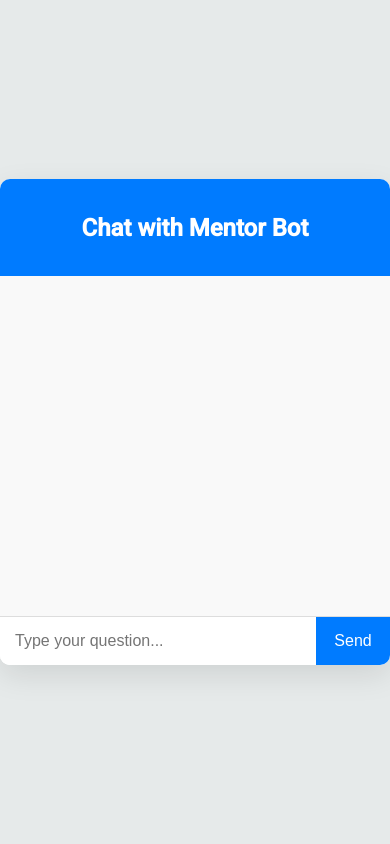
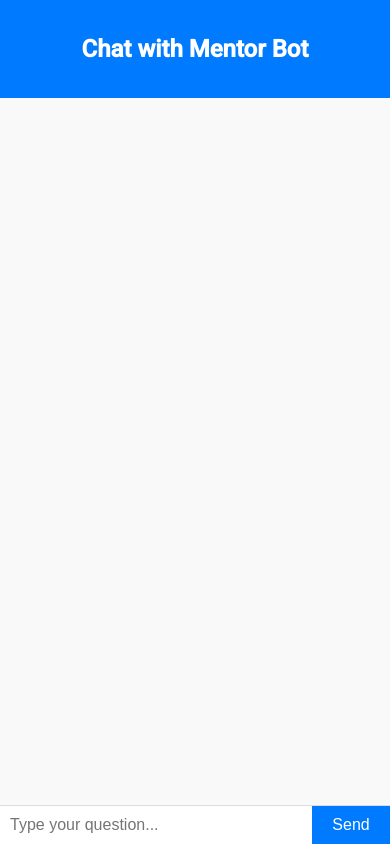
Before and after one commit to itzharshit/flaskboy, a Flask app: page / in a window 390 px wide. Run offline with Flask 3, Linux system fonts and the light colour scheme.

Commit message:
Update styles.css

```diff
--- a/static/styles.css
+++ b/static/styles.css
@@ -10,14 +10,15 @@ body {
 }
 
 .chat-container {
-    width: 400px;
-    max-width: 100%;
+    display: flex;
+    flex-direction: column;
+    height: 100%;
+    width: 100%;
+    max-width: 600px;
     background: white;
     box-shadow: 0 10px 30px rgba(0, 0, 0, 0.1);
     border-radius: 10px;
     overflow: hidden;
-    display: flex;
-    flex-direction: column;
 }
 
 .chat-header {
@@ -26,11 +27,12 @@ body {
     padding: 15px;
     text-align: center;
     font-weight: 500;
+    box-shadow: 0 2px 5px rgba(0, 0, 0, 0.1);
 }
 
 .chat-box {
+    flex: 1;
     padding: 20px;
-    height: 300px;
     overflow-y: auto;
     background: #F9F9F9;
     display: flex;
@@ -42,6 +44,7 @@ body {
     padding: 10px 15px;
     border-radius: 20px;
     max-width: 75%;
+    word-wrap: break-word;
 }
 
 .chat-box .user {
@@ -62,7 +65,7 @@ body {
 }
 
 input[type="text"] {
-    width: 80%;
+    flex: 1;
     padding: 15px;
     border: none;
     outline: none;
@@ -87,7 +90,7 @@ button:hover {
 .typing-indicator {
     font-style: italic;
     color: #888;
-    margin: 10px 0;
+    margin: 5px 0;
     padding: 10px 15px;
     border-radius: 20px;
     background: #f0f0f0;
@@ -124,3 +127,18 @@ button:hover {
             .5em 0 0 black;
     }
 }
+
+/* Responsive Design */
+@media only screen and (max-width: 600px) {
+    .chat-container {
+        border-radius: 0;
+    }
+
+    .chat-box {
+        padding: 10px;
+    }
+
+    input[type="text"], button {
+        padding: 10px;
+    }
+}
```
